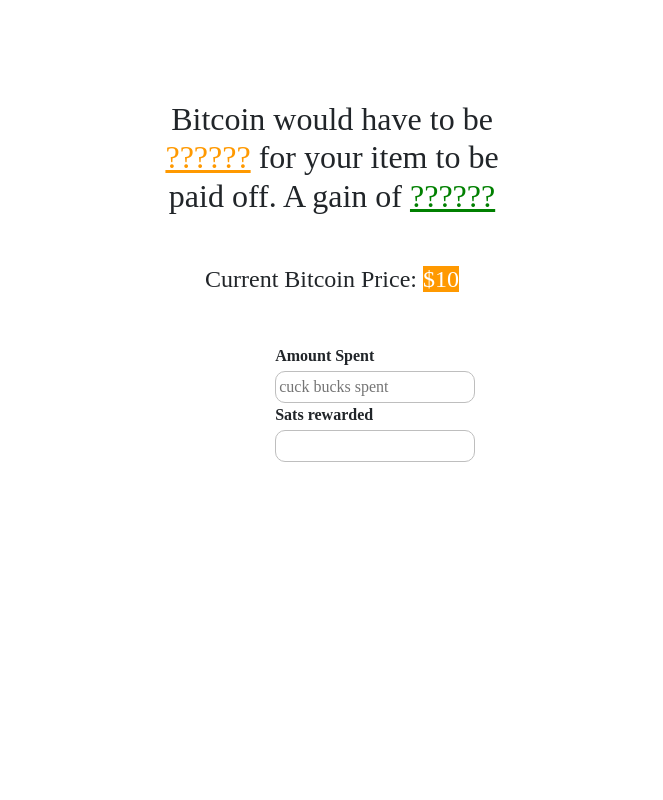
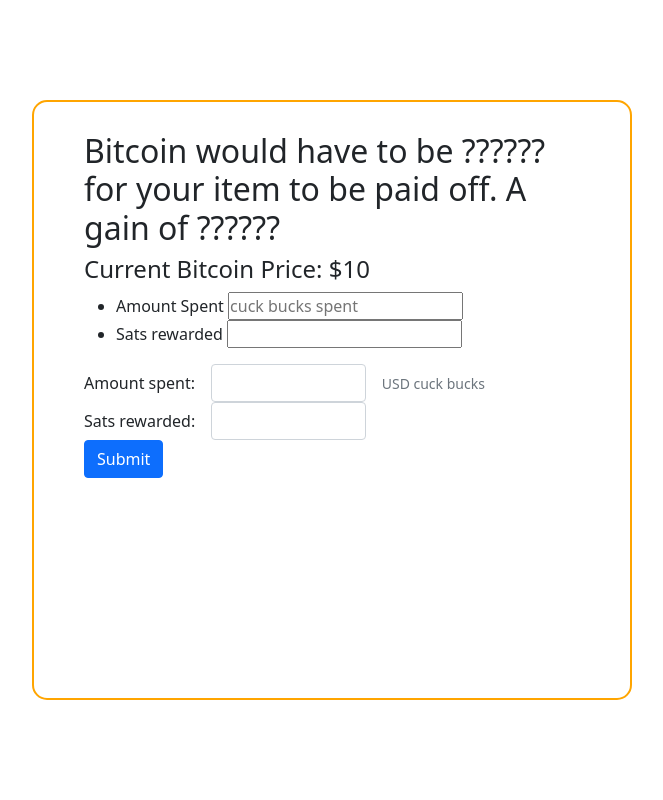
Before and after one commit to figgyfigs/sats-gains-app, a Flask app: page / in a window 1280 px wide. Shown: the whole page, without its empty margins (308-971 px from the left). Run offline with Flask 2, Linux system fonts and the light colour scheme; a database or web service that is not in the repository returns one stand-in record (values such as "Sample title"); data that the repository does not hold is empty.

Commit message:
Redoing the main page

```diff
--- a/static/css/style.css
+++ b/static/css/style.css
@@ -1,4 +1,76 @@
+* {
+  margin: 0;
+  padding: 0;
+  box-sizing: border-box;
+}
+
 body {
+  width: 100%;
+  height: 100vh;
+  display: flex;
+  justify-content: center;
+  align-items: center;
+}
+
+.container {
+  margin: 40px 0;
+  width: 600px;
+  height: 600px;
+  padding: 30px 50px;
+  border-radius: 15px;
+  border-width: 2px;
+  border-color: orange;
+  border-style: solid;
+}
+
+
+
+
+
+
+
+
+
+
+
+
+
+
+
+
+
+
+
+
+
+
+
+
+
+
+
+
+
+
+
+
+
+
+
+
+
+
+
+
+
+
+
+
+
+
+
+
+/* body {
     margin: 0;
     font-family: ubuntu;
     width: 50%;
@@ -88,4 +160,4 @@ body {
 .btn {
     width: 50%;
     text-align: center;
-}
+} */
--- a/templates/index.html
+++ b/templates/index.html
@@ -4,20 +4,18 @@
     Sats the standard
 {% endblock %}
 
-
 {% block body %}
-    <div class="main-container">
-    <div class="text">
-        {% if submit %}
+  <div class="container">
+    {% if submit %}
             <h2>Bitcoin would have to be <span class="output price">${{ price }}</span>
                 for your item to be paid off. A gain of <span class="output percent">{{ percent }}%</span></h2>
         {% else %}
             <h2>Bitcoin would have to be <span class="output price">{{ price }}</span>
                 for your item to be paid off. A gain of <span class="output percent">{{ percent }}</span></h2>
         {% endif %}
-    </div>
 
-    <div class="bitcoin-price">
+
+        <div class="bitcoin-price">
         <h4>Current Bitcoin Price: <span class="current-price">${{ bitcoin_price }}</span></h4>
     </div>
 
@@ -34,7 +32,7 @@
         </ul>
     </form>
 
-    <!-- <div class="form">
+    <div class="form">
         <form method="POST">
             <div class="row g-3 align-items-center">
                 <div class="col-auto">
@@ -64,7 +62,7 @@
             </div>
             </div>
 	    <button type="submit" class="btn btn-primary">Submit</button>
-        </form> -->
+        </form>
     </div>
-    </div>
+  </div>
 {% endblock %}
```
